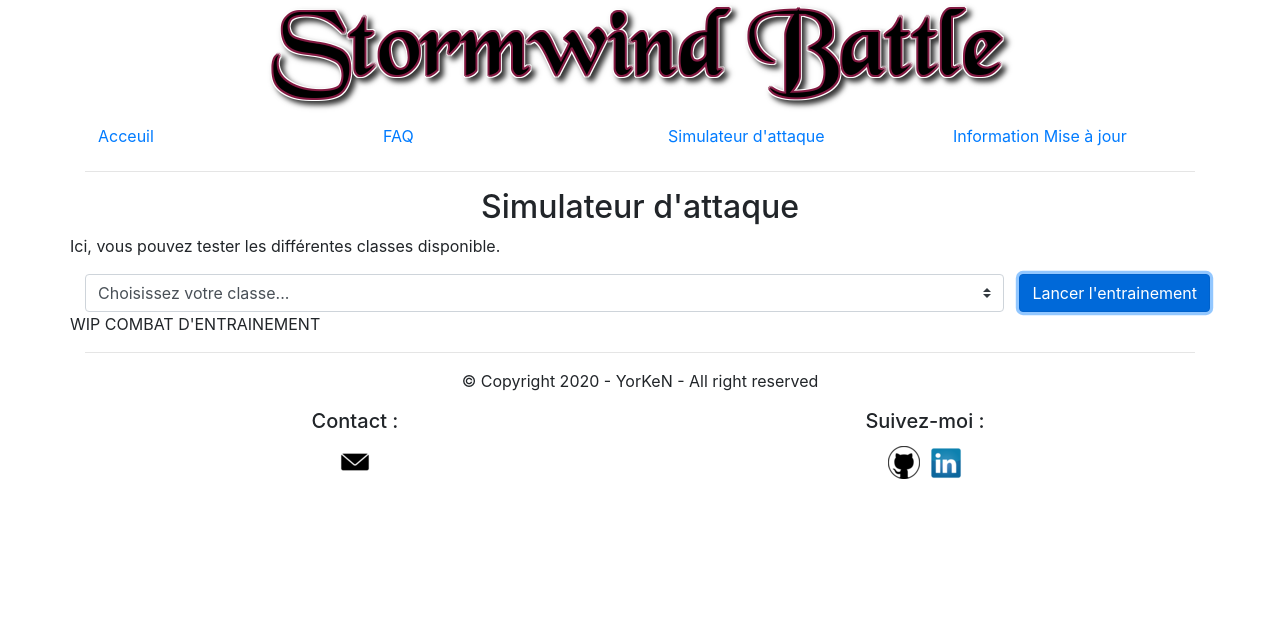
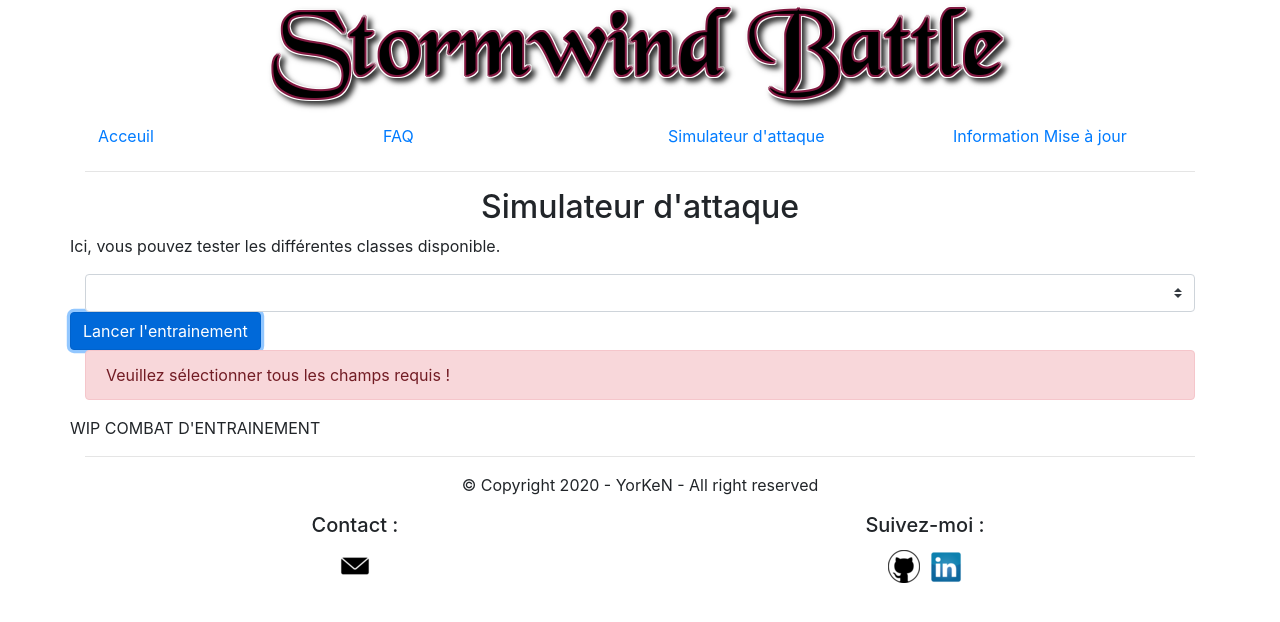
Before and after one commit to YorKeN-git/swbattle, an Angular app: page /simulateur in a window 1280 px wide. Both pictures are taken after a click on the button "Lancer l'entrainement". Shown: the top 622 px of the page. Built offline with nearby package versions, Linux system fonts and the light colour scheme.

Commit message:
WIP : entrainement

```diff
--- a/src/app/components/simulation-attaque/simulation-attaque.component.html
+++ b/src/app/components/simulation-attaque/simulation-attaque.component.html
@@ -3,9 +3,10 @@
     <div class="row">
         <p>Ici, vous pouvez tester les différentes classes disponible.</p>
     </div>
+    <form [formGroup]="entrainementForm" (ngSubmit)="creerEntrainement()">
         <div class="row">
             <div class="col">
-            <select class="custom-select" id="inputSelectClasse" (change)="entrainementChoixClasse($event.target.value)">
+                <select class="custom-select" id="inputSelectClasse" (change)="entrainementChoixClasse($event.target.value)" formControlName="classe">
             <option selected>Choisissez votre classe...</option>
             <option value="guerrier">Guerrier</option>
             <option value="soigneur">Soigneur</option>
@@ -14,7 +15,7 @@
             </select>
             </div>
             <div class="col" *ngIf="choixClasseFait">
-            <select class="custom-select" id="inputArme" (change)="entrainementChoixArme()">
+                <select class="custom-select" id="inputArme" (change)="entrainementChoixArme()" formControlName="arme">
                 <option selected>Choisissez votre arme...</option>
                 <option value="epee" *ngIf="epee">Epee</option>
                 <option value="masse" *ngIf="masse">Masse</option>
@@ -23,7 +24,7 @@
             </select>
             </div>
             <div class="col" *ngIf="choixArmeFait">
-            <select class="custom-select" id="inputMonstre">
+                <select class="custom-select" id="inputMonstre" formControlName="monstre">
                 <option selected>Choisissez votre adversaire...</option>
                 <option value="monstreUn">Monstre 1</option>
                 <option value="monstreDeux">Monstre 2</option>
@@ -32,8 +33,14 @@
                 <option value="boss">Boss</option>
             </select>
             </div>
-        <button type="" class="btn btn-primary">Lancer l'entrainement</button>
         </div>
+        <div class="row">
+            <button type="submit" class="btn btn-primary">Lancer l'entrainement</button>
+        </div>
+        <div class="alert alert-danger" role="alert" *ngIf="errorForm">
+            Veuillez sélectionner tous les champs requis !
+        </div>
+    </form>
     <div class="row">
         WIP COMBAT D'ENTRAINEMENT
     </div>
--- a/src/app/components/simulation-attaque/simulation-attaque.component.ts
+++ b/src/app/components/simulation-attaque/simulation-attaque.component.ts
@@ -1,4 +1,6 @@
 import { Component, OnInit } from '@angular/core';
+import { FormBuilder, FormGroup, Validators } from '@angular/forms';
+import { EntrainementService } from 'src/app/services/entrainement.service';
 
 @Component({
   selector: 'app-simulation-attaque',
@@ -15,9 +17,19 @@
   dague: boolean = false;
   arc: boolean = false;
 
-  constructor() { }
+  //FormGroup
+  entrainementForm: FormGroup;
+  errorForm: boolean = false;
+
+  constructor(private fb: FormBuilder,
+              private entrainementService: EntrainementService) { }
 
   ngOnInit() {
+    this.entrainementForm = this.fb.group({
+      classe: ['', Validators.required],
+      arme: ['', Validators.required],
+      monstre: ['', Validators.required]
+    });
   }
 
   entrainementChoixClasse(choixClasse: string){
@@ -57,4 +69,22 @@
     this.choixArmeFait = true;
   }
 
+  creerEntrainement(){
+    if(this.entrainementForm.invalid){
+      //formulaire invalide, affiche un message d'erreur.
+      this.errorForm = true;
+      return;
+    }else{
+      //Retire le message d'erreur.
+      this.errorForm = false;
+      //Récuperd les données du form
+      let classe = this.entrainementForm.get('classe').value;
+      let arme = this.entrainementForm.get('arme').value;
+      let monstre = this.entrainementForm.get('monstre').value;
+      console.log(classe + ' ' + arme + ' ' + monstre);
+
+      //Créer la partie d'entrainement
+    }
+  }
+
 }
--- /dev/null
+++ b/src/app/services/entrainement.service.ts
@@ -0,0 +1,48 @@
+import { Injectable } from '@angular/core';
+
+@Injectable({
+  providedIn: 'root'
+})
+export class EntrainementService {
+
+  constructor() { }
+
+  creerEntrainement(classe: string, arme: string, monstre: string){
+    switch (classe) {
+      case 'guerrier':
+        this.creerGuerrier();
+        break;
+
+      case 'soigneur':
+        this.creerSoigneur();
+        break;
+
+      case 'assassin':
+        this.creerAssassin();
+        break;
+
+      case 'archer':
+        this.creerArcher();
+        break;
+
+      default:
+        break;
+    }
+  }
+
+  creerGuerrier(){
+
+  }
+
+  creerSoigneur(){
+
+  }
+
+  creerAssassin(){
+
+  }
+
+  creerArcher(){
+
+  }
+}
```
Also changed, not shown: 1 other file (tests, documents, lock files or other folders). Lines whose indentation alone changed are shown as unchanged.
